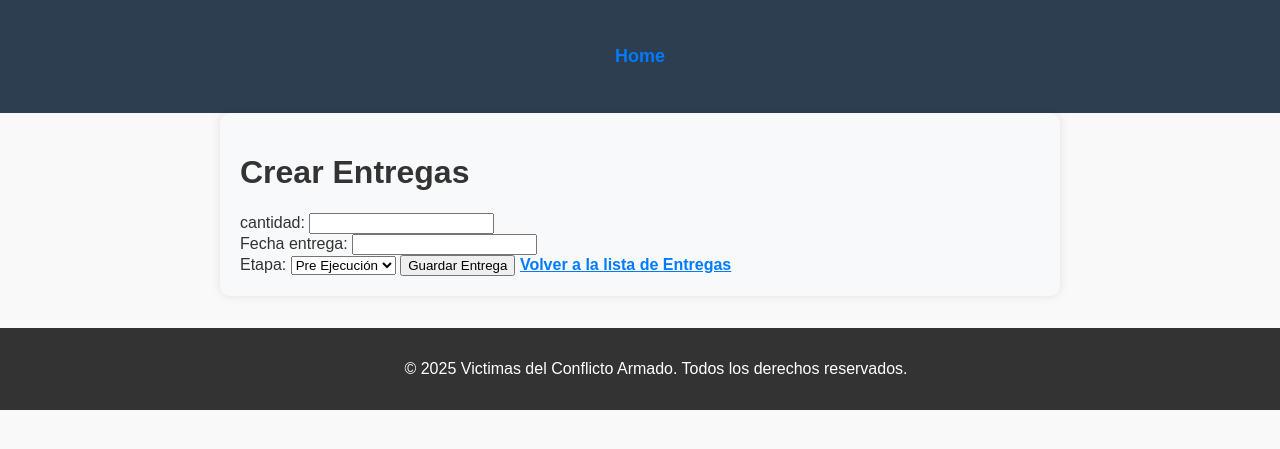
After one commit to Ivon541/mv_vict_produ, a Django app: page /victima/crear-entregas/ in a window 1280 px wide. The commit adds this page. Shown: the top 449 px of the page. Run offline with Django 5.2, Linux system fonts and the light colour scheme.

Commit message:
plantilla beneficiario-contratos-entregas

```diff
--- a/victima_project/victima_project/aut_app/static/aut_app/css/style.css
+++ b/victima_project/victima_project/aut_app/static/aut_app/css/style.css
@@ -1,4 +1,5 @@
 /* General styles for the base template */
+
 body {
     font-family: Arial, sans-serif;
     margin: 0;
--- /dev/null
+++ b/victima_project/victima_project/victima_app/templates/victima_app/crear_entregas.html
@@ -0,0 +1,27 @@
+{% extends "aut_app/base_generica.html" %}
+
+{%block title %}Registro{% endblock %}
+
+{%block content %}
+    <h1>Crear Entregas</h1>
+    <form method="post"action="{% url 'crear_entregas' %}">
+        {% csrf_token %}
+        <div class="form-group">
+            <label for="cantidad">cantidad:</label>
+            <input type="int" id="cantidad" name="cantidad" required>
+        </div>
+        <div class="form-group">
+            <label for="fecha_entrega">Fecha entrega:</label>
+            <input type="int" id="fecha_entrega" name="fecha_entrega" required>
+        </div>
+        <div class="form-group">
+            <label for="etapa">Etapa:</label>
+            <select id="tipo_entregas" name="tipo_entregas" required>
+                <option value="pre">Pre Ejecución</option>
+                <option value="eje">Ejecución</option>
+                <option value="liq">Liquidación</option>
+            </select>
+        <button type="submit">Guardar Entrega</button>
+    </form>
+    <a href="{% url 'crear_entregas' %}">Volver a la lista de Entregas</a>
+{% endblock %}
--- a/victima_project/victima_project/victima_app/templates/victima_app/lista_beneficiarios.html
+++ b/victima_project/victima_project/victima_app/templates/victima_app/lista_beneficiarios.html
@@ -1,5 +1,3 @@
-{% load static %}
-
 <!DOCTYPE html>
 <html lang="en">
 <head>
--- a/victima_project/victima_project/victima_app/urls.py
+++ b/victima_project/victima_project/victima_app/urls.py
@@ -1,12 +1,17 @@
 from . import views
 from django.urls import path
-from .views import lista_beneficiario  # Importa la vista que deseas usar
+from .views import lista_beneficiario, update_beneficiary, beneficiary_list # Importa la vista que deseas usar
+
 
 urlpatterns = [
     path('contratos/', views.contrato_list, name='contrato_list'),  # Listar contratos
     path('crear-contrato/', views.crear_contrato, name='crear_contrato'),  # Crear contrato
     path('crear-beneficiario/', views.crear_beneficiario, name='crear_beneficiarios'),  # Crear beneficiario
-    path('beneficiarios/', views.contrato_list, name='beneficiario_list'),  # Listar contratos
+    path('lista_beneficiario/', views. beneficiary_list, name='lista_beneficiarios'),
+    path('beneficiarios/', views.contrato_list, name='beneficiario_list'),
+    path('beneficiario/', views.update_beneficiary, name='update_beneficiary'),# Eliminar beneficiario
+    path('crear-entregas/', views.crear_entregas, name='crear_entregas'),  # Listar entregas
+    path('entregas/', views.entregas_list, name='entregas_list'),  # Listar entregas
     #path('', views.home, name='home'),
     #path('detalle/<int:id>/', views.detalle, name='detalle'),
     #path('crear/', views.crear, name='crear'),
--- a/victima_project/victima_project/victima_app/views.py
+++ b/victima_project/victima_project/victima_app/views.py
@@ -1,8 +1,10 @@
 from django.shortcuts import render, redirect
 from victima_app.models import Contratos
 from victima_app.models import Beneficiarios
+from victima_app.models import Entregas
 from django.http import HttpResponseRedirect
 from django.urls import reverse
+from django.views.generic import ListView
 #from .forms import BeneficiarioForm
 #from .forms import BeneficiarioForm
 
@@ -65,7 +67,7 @@ def create_beneficiary(request):
     return render(request, 'victima/crear_beneficiario.html', {'form': form}) # Renderizar la plantilla para crear un beneficiario
 
 
-# Crear en django una vista  para eliminar un beneficiario de la base de datos
+# Crear en django una vista  para actualizar un beneficiario de la base de datos
 def update_beneficiary(request, beneficiary_id):
     beneficiario = get_object_or_404(Beneficiario, id=beneficiary_id)  # Obtén el beneficiario de la BD
 
@@ -93,3 +95,43 @@ class BeneficiarioListView(ListView):
 def lista_beneficiario(request):
     beneficiarios = Beneficiarios.objects.all()
     return render(request, 'victima_app/lista_beneficiarios.html', {'beneficiarios': beneficiarios})
+
+#elimiar un beneficiario de la base de datos
+def delete_beneficiary(request, beneficiary_id):
+    beneficiario = get_object_or_404(Beneficiarios, id=beneficiary_id)  # Obtén el beneficiario de la BD
+    if request.method == 'POST':
+        beneficiario.delete()  # Eliminar el beneficiario
+        return redirect('lista_beneficiarios')  # Redirige después de la eliminación
+    return render(request, 'victima/eliminar_beneficiario.html', {'beneficiario': beneficiario})  # Confirmar eliminación
+
+# Crear en django una vista que muestre un listado de entregas
+def entregas_list(request):
+    entregas= Entregas.objects.all()  # Obtener lista de entregas de la base de datos
+    context = {
+        'entregas': entregas  # Pasar los entregas al contexto
+    }
+    return render(request, 'victima_app/lista_entregas.html', context)
+
+#crear una vista en django para crear una entrega
+
+def crear_entregas(request):
+    if request.method == 'POST':
+        cantidad = request.POST.get('cantidad')
+        fecha_entrega = request.POST.get('fecha_entrega')
+        contrato = contrato.objects.all()  # Obtener todas las entregas
+        contrato_ids = [contrato.id for contrato in contrato]  # Extraer los IDs
+        contrato.objects.create(
+            cantidad=cantidad,
+            fecha_entrega=fecha_entrega,
+            id_contrato_id=contrato_ids[0]  # Asignar el primer beneficiario como ejemplo
+        )
+        return HttpResponseRedirect(reverse("login"))
+    return render(request, 'victima_app/crear_entregas.html')  # Renderizar la plantilla para crear un entrega
+
+# Crear en django una vista que muestre un listado de entregas
+def entregas_list(request):
+    entregas= Entregas.objects.all()  # Obtener lista de entregas de la base de datos
+    context = {
+        'entregas': entregas  # Pasar los entregas al contexto
+    }
+    return render(request, 'victima_app/lista_entregas.html', context)
```
Also changed, not shown: victima_project/victima_project/aut_app/templates/aut_app/login.html (+29 -0 lines), victima_project/victima_project/victima_app/templates/victima_app/eliminar_beneficiario.html (+17 -0 lines), 1 other file.
